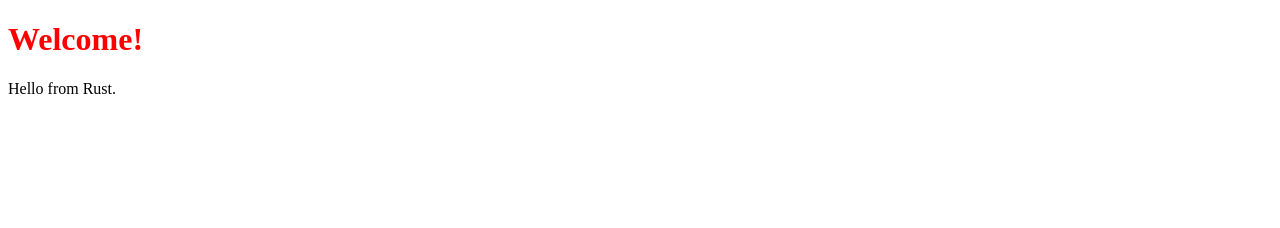
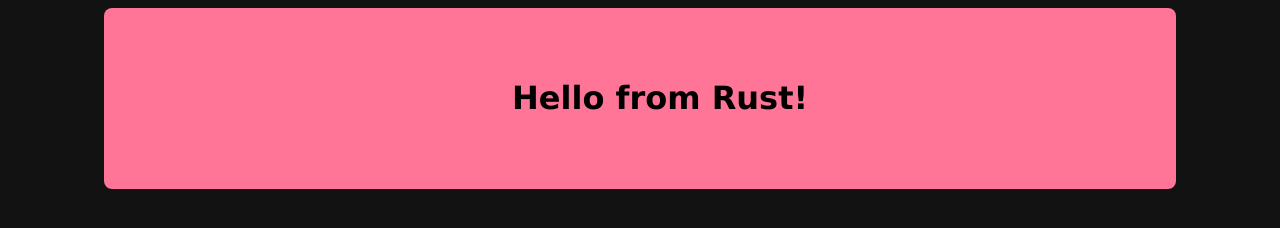
Before and after one commit to DiaanEngelbrecht/rust_http_server, a plain HTML site: page pub/index.html in a window 1280 px wide. Drawn offline with Linux system fonts and the light colour scheme.

Commit message:
Made the default page look nicer.

```diff
--- a/pub/index.html
+++ b/pub/index.html
@@ -4,9 +4,8 @@
 	<link rel="stylesheet" href="style.css" type="text/css" media="screen" />
   </head>
   <body>
-	<h1>
-	  Welcome!
-	</h1>
-	<p>Hello from Rust.</p>
+    <div>
+      <h1>Hello from Rust!</h1>
+    </div>
   </body>
 </html>
--- a/pub/style.css
+++ b/pub/style.css
@@ -1,3 +1,20 @@
+body {
+  background: #121212;
+  color: #FFFFFF;
+  font-family: 'Verdana';
+}
+
 h1 {
-  color: red;
+  width: 100%;
+  padding: 20px;
+  text-align: center;
 }
+
+div {
+  color: #000000;
+  background-color: #FF7597;
+  width: 80%;
+  padding: 30px;
+  margin: 0 auto;
+  border-radius: 0.5em;
+}
```
